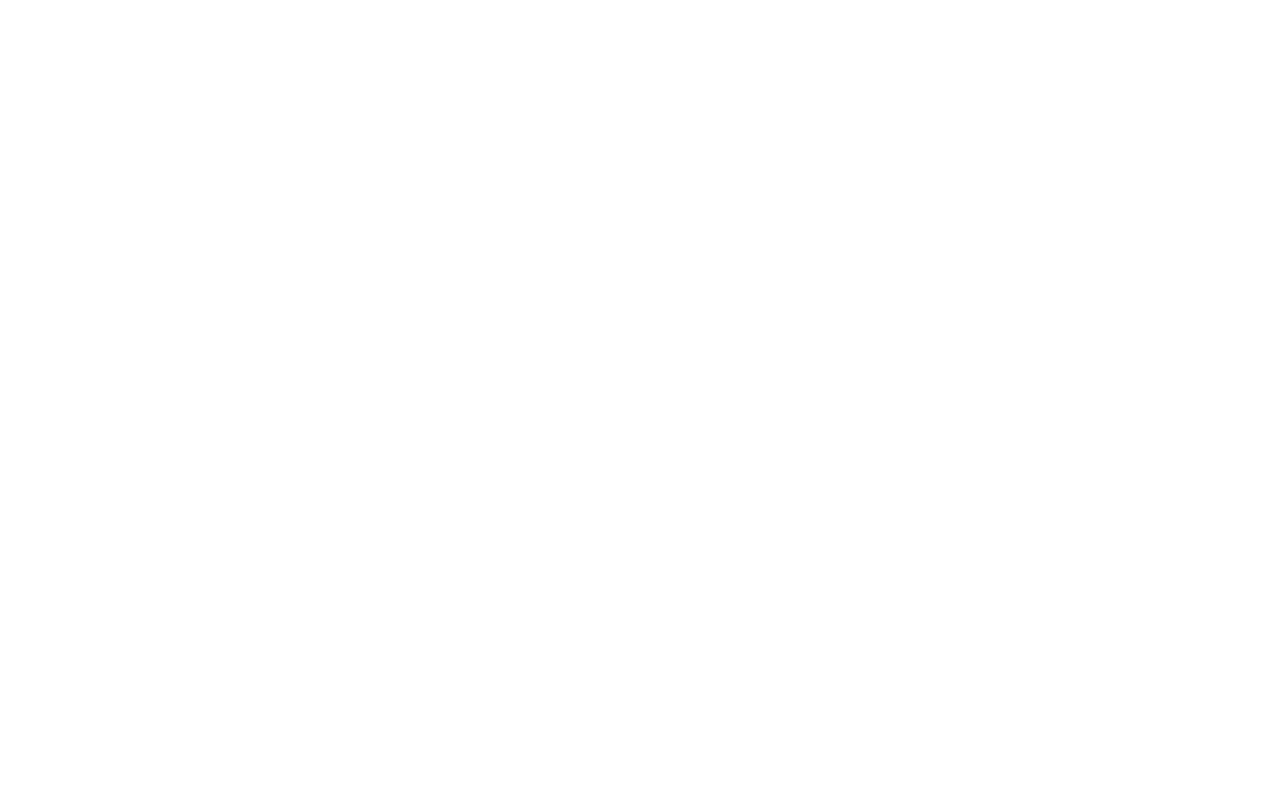
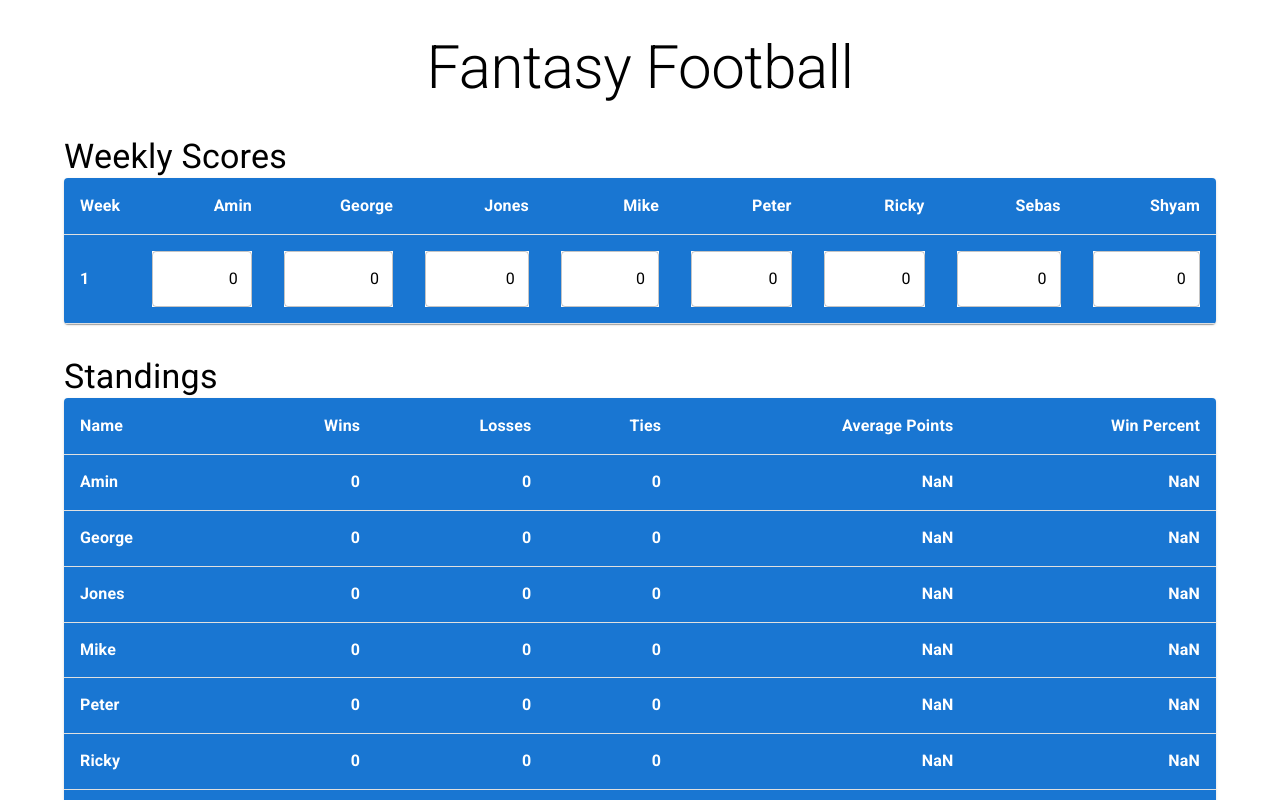
Before and after one commit to larsomic/MERN-Personal-Project-Frontend, a React (Create React App) app: page /fantasy-football in a window 1280 px wide. Before the commit this address had no page. Built offline with nearby package versions, Linux system fonts and the light colour scheme.

Commit message:
add fantasy football scores

```diff
--- a/src/components/App.js
+++ b/src/components/App.js
@@ -1,5 +1,4 @@
 import React, { Component } from "react";
-import { render } from "react-dom";
 import { createRoot } from 'react-dom/client';
 
 import Home from "./Home.js"
@@ -10,6 +9,7 @@ import Contact from "./Contact.js"
 import UnderConstruction from "./UnderConstruction.js"
 import PingPong from "./PingPong.js"
 import CoverLetterCreator from "./CoverLetterCreator.js";
+import FantasyFootball from "./FantasyFootball.js";
 
 import {
     BrowserRouter as Router,
@@ -17,13 +17,7 @@ import {
     Route,
   } from "react-router-dom";
 
-import Projects from "./Projects.js"
-
 export default class App extends Component {
-    constructor(props){
-        super(props);
-    }
-
     render() {
         return(
             <Router>
@@ -36,6 +30,7 @@ export default class App extends Component {
                     <Route path="/underconstruction" element={<UnderConstruction/>} />
                     <Route path="/ping-pong" element={<PingPong/>} />
                     <Route path="/cover-letter-creator" element={<CoverLetterCreator/>} />
+                    <Route path="/fantasy-football" element={<FantasyFootball/>} />
                 </Routes>
             </Router>
         )
--- /dev/null
+++ b/src/components/FantasyFootball.js
@@ -0,0 +1,148 @@
+import React, { useEffect, useState } from 'react';
+import { styled } from '@mui/material/styles';
+import { Table, TableBody, TableCell, TableContainer, TableHead, TableRow, TextField, Paper, Typography, Container, Box } from '@mui/material';
+
+const StyledTableCell = styled(TableCell)(({ theme }) => ({
+  backgroundColor: theme.palette.primary.main,
+  color: theme.palette.common.white,
+  fontSize: 16,
+  fontWeight: 'bold',
+}));
+
+const StyledTableRow = styled(TableRow)(({ theme }) => ({
+  '&:nth-of-type(odd)': {
+    backgroundColor: theme.palette.action.hover,
+  },
+}));
+
+const FantasyFootball = () => {
+  const initScores = [[true, 1, 0, 0, 0, 0, 0, 0, 0, 0]];
+  const initStandings = [['Amin', 0, 0, 0, 0, 0], ['George', 0, 0, 0, 0, 0], ['Jones', 0, 0, 0, 0, 0], ['Mike', 0, 0, 0, 0, 0], ['Peter', 0, 0, 0, 0, 0], ['Ricky', 0, 0, 0, 0, 0], ['Sebas', 0, 0, 0, 0, 0], ['Shyam', 0, 0, 0, 0, 0]]
+  const [weeklyScores, setWeeklyScores] = useState(initScores);
+  const [standings, setStandings] = useState(initStandings);
+
+  const updateStandings = (newScores) => {
+    let newStandings = initStandings.map(s => [...s]);
+    let numWeeks = initScores.length
+    newScores.forEach((weekScore) => {
+      const isAllZeros = weekScore.slice(2).every(score => score === 0);
+      if (isAllZeros){
+        numWeeks --;
+        return
+      };
+
+      for (let i = 0; i < 8; i++) {
+        const [wins, losses, ties] = calculateWLT(weekScore, i + 2);
+        newStandings[i][1] += wins;
+        newStandings[i][2] += losses;
+        newStandings[i][3] += ties;
+        newStandings[i][4] += weekScore[i + 2];
+      }
+    });
+    for (let i = 0; i < 8; i++) {
+      newStandings[i][4] = newStandings[i][4]/numWeeks
+    }
+
+    newStandings.forEach(s => s[5] = ((s[1] + (0.5 * s[3])) / (s[1] + s[2] + s[3])).toFixed(3));
+    setStandings(newStandings);
+  };
+
+  const calculateWLT = (scores, idx) => {
+    const target = scores[idx];
+    let [wins, losses, ties] = [0, 0, 0];
+
+    for (let i = 2; i < scores.length; i++) {
+      if (i === idx) continue;
+      target > scores[i] ? wins++ : target < scores[i] ? losses++ : ties++;
+    }
+    return [wins, losses, ties];
+  };
+
+  useEffect(() => {
+    updateStandings(weeklyScores);
+  }, []);
+
+  const handleScoreChange = (week, player, value) => {
+    const newScores = [...weeklyScores];
+    newScores[week - 1][player] = Number(value || 0);
+    setWeeklyScores(newScores);
+    updateStandings(newScores);
+  };
+
+  return (
+    <Container style={{ overflowY: 'scroll', height: '100vh' }}>
+      <Box mt={4} mb={4}>
+        <Typography variant="h2" align="center">Fantasy Football</Typography>
+      </Box>
+
+      <Box mt={4} mb={4}>
+        <Typography variant="h4">Weekly Scores</Typography>
+        <TableContainer component={Paper}>
+          <Table sx={{ minWidth: 700 }}>
+            <TableHead>
+              <TableRow>
+                <StyledTableCell>Week</StyledTableCell>
+                {standings.map((s, i) => <StyledTableCell key={i} align="right">{s[0]}</StyledTableCell>)}
+              </TableRow>
+            </TableHead>
+            <TableBody>
+              {weeklyScores.map((row, i) => (
+                <StyledTableRow key={i}>
+                  <StyledTableCell>{row[1]}</StyledTableCell>
+                  {row.slice(2).map((score, idx) => (
+                    <StyledTableCell align="right" key={idx}>
+                      {row[0] ? (
+                        <TextField
+                          inputProps={{
+                            style: {
+                              textAlign: 'right',
+                              color: 'black',
+                              backgroundColor: 'white'
+                            }
+                          }}
+                          defaultValue={score}
+                          onBlur={e => handleScoreChange(row[1], idx + 2, e.target.value)}
+                        />
+                      ) : score}
+                    </StyledTableCell>
+                  ))}
+                </StyledTableRow>
+              ))}
+            </TableBody>
+          </Table>
+        </TableContainer>
+      </Box>
+
+      <Box mt={4} mb={4}>
+        <Typography variant="h4">Standings</Typography>
+        <TableContainer component={Paper}>
+          <Table sx={{ minWidth: 700 }}>
+            <TableHead>
+              <TableRow>
+                <StyledTableCell>Name</StyledTableCell>
+                <StyledTableCell align="right">Wins</StyledTableCell>
+                <StyledTableCell align="right">Losses</StyledTableCell>
+                <StyledTableCell align="right">Ties</StyledTableCell>
+                <StyledTableCell align="right">Average Points</StyledTableCell>
+                <StyledTableCell align="right">Win Percent</StyledTableCell>
+              </TableRow>
+            </TableHead>
+            <TableBody>
+              {standings.sort((a, b) => parseFloat(b[5]) - parseFloat(a[5])).map((s, i) => (
+                <StyledTableRow key={i}>
+                  {s.map((cell, idx) => (
+                    <StyledTableCell key={idx} align={idx === 0 ? "left" : "right"}>
+                      {cell}
+                    </StyledTableCell>
+                  ))}
+                </StyledTableRow>
+              ))}
+            </TableBody>
+          </Table>
+        </TableContainer>
+      </Box>
+    </Container>
+  );
+};
+
+export default FantasyFootball;
```
